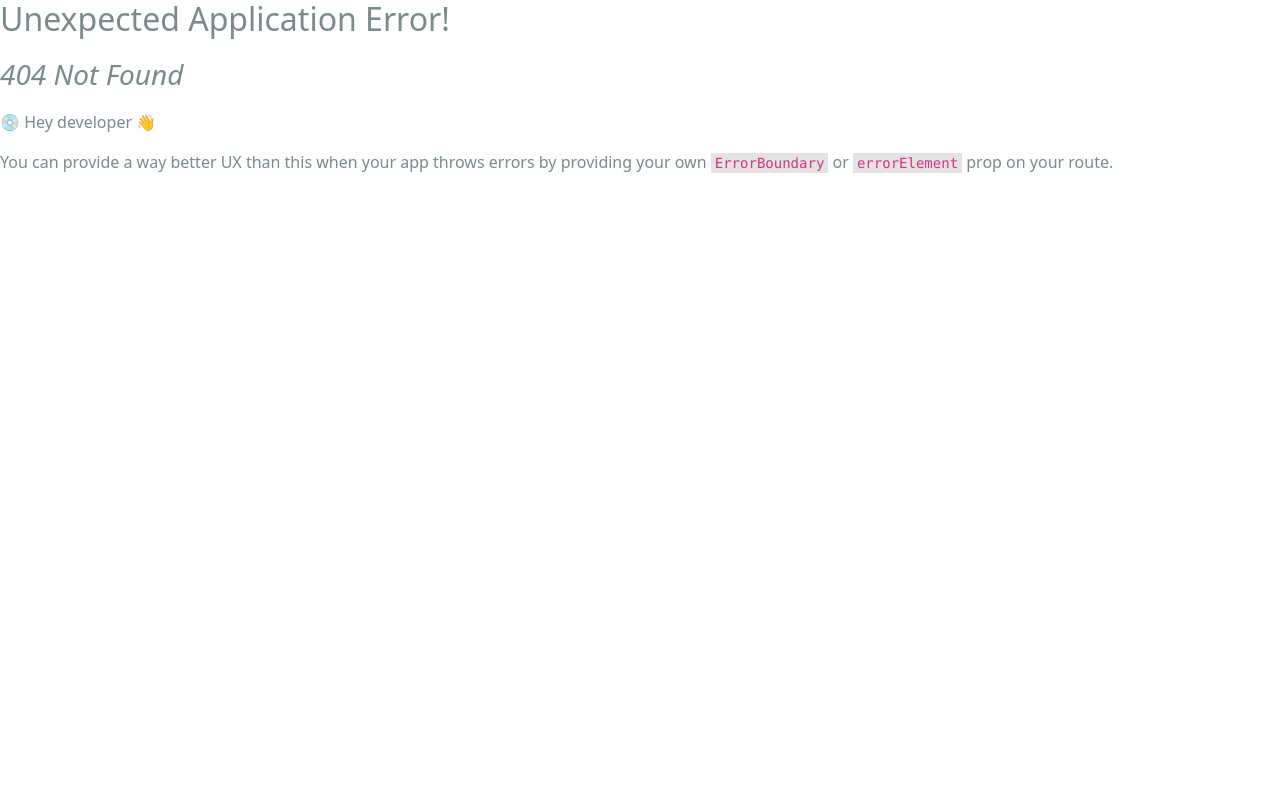
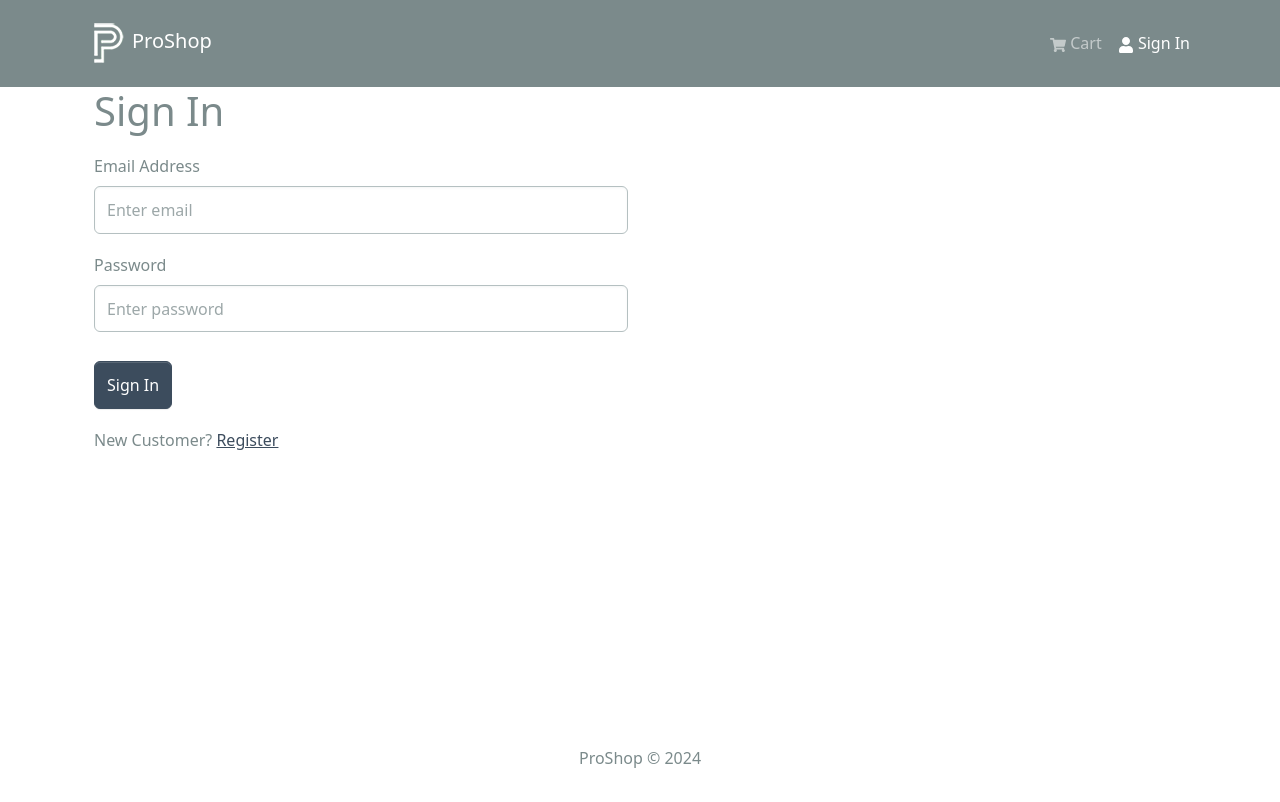
Before and after one commit to Chris-Laughlin/proshop, a React (Create React App) app in the folder frontend/: page /login in a window 1280 px wide. Before the commit this address had no page. Shown: the top 802 px of the page. Built offline with nearby package versions, Linux system fonts and the light colour scheme.

Commit message:
Create the front end for the login Screen.

```diff
--- /dev/null
+++ b/frontend/src/components/FormContainer.jsx
@@ -0,0 +1,15 @@
+import { Container, Row, Col } from 'react-bootstrap'
+
+const FormContainer = ({ children }) => {
+  return (
+    <Container>
+        <Row className='justify-contene-md-center'>
+            <Col xs={12} md={6}>
+                { children }
+            </Col>
+        </Row>
+    </Container>
+  )
+}
+
+export default FormContainer
--- a/frontend/src/index.js
+++ b/frontend/src/index.js
@@ -16,6 +16,7 @@
 import HomeScreen from './screens/HomeScreen';
 import ProductScreen from './screens/ProductSceen';
 import CartScreen from './screens/CartScreen';
+import LoginScreen from './screens/LoginScreen';
 
 const router = createBrowserRouter(
   createRoutesFromElements(
@@ -23,6 +24,7 @@
       <Route index={true} path="/" element={<HomeScreen/>} />
       <Route path="/product/:id" element={<ProductScreen/>} />
       <Route path="/cart" element={<CartScreen/>} />
+      <Route path="/login" element={<LoginScreen/>} />
     </Route>
   )
 )
--- /dev/null
+++ b/frontend/src/screens/LoginScreen.jsx
@@ -0,0 +1,56 @@
+import { useState } from "react";
+import { Link } from "react-router-dom";
+import { Form, Button, Row, Col } from 'react-bootstrap';
+import FormContainer from "../components/FormContainer";
+
+const LoginScreen = () => {
+    const [email, setEmail] = useState('')
+    const [password, setPassword] = useState('')
+
+    const submitHandler = (e) => {
+        e.preventDefault()
+        console.log('submit')
+    }
+
+  return (
+    <FormContainer>
+        <h1>Sign In</h1>
+
+        <Form onSubmit={submitHandler}>
+            <Form.Group controlId="email" className="my-3">
+                <Form.Label>Email Address</Form.Label>
+                <Form.Control
+                    type="email"
+                    placeholder="Enter email"
+                    value={email}
+                    onChange={(e) => setEmail(e.target.value)}>
+
+                    </Form.Control>
+            </Form.Group>
+
+            <Form.Group controlId="password" className="my-3">
+                <Form.Label>Password</Form.Label>
+                <Form.Control
+                    type="password"
+                    placeholder="Enter password"
+                    value={password}
+                    onChange={(e) => setPassword(e.target.value)}>
+
+                    </Form.Control>
+            </Form.Group>
+
+            <Button type="submit" variant="primary" className="mt-2">
+                Sign In
+            </Button>
+        </Form>
+
+        <Row className="py-3">
+            <Col>
+                New Customer? <Link to='/register'>Register</Link>
+            </Col>
+        </Row>
+    </FormContainer>
+  )
+}
+
+export default LoginScreen
--- /dev/null
+++ b/frontend/src/slices/authSlice.js
@@ -0,0 +1,21 @@
+import { createSlice } from '@reduxjs/toolkit'
+
+const initialState = {
+    userInfo: localStorage.getItem('userInfo') ? JSON.parse(localStorage.getItem('userInfo')) : null,
+
+}
+
+const authSlice = createSlice({
+    name: 'auth',
+    initialState,
+    reducers: {
+        setCredentials: (state, action) => {
+            state.userInfo = action.payload;
+            localStorage.setItem('userInfo', JSON.stringify(action.payload));
+        }
+    }
+});
+
+export const { setCredentials } = authSlice.actions;
+
+export default authSlice.reducer;
--- a/frontend/src/store.js
+++ b/frontend/src/store.js
@@ -1,11 +1,14 @@
 import { configureStore } from '@reduxjs/toolkit';
 import { apiSlice } from './slices/apiSlice';
 import cartSliceReducer from './slices/cartSlice';
+import authSliceReducer from './slices/authSlice';
+
 
 const store = configureStore({
     reducer: {
         [apiSlice.reducerPath]: apiSlice.reducer,
         cart: cartSliceReducer,
+        auth: authSliceReducer,
     },
     middleware: (getDefauldMiddleware) => getDefauldMiddleware().concat(apiSlice.middleware),
     devTools: true,
```
Also changed, not shown: frontend/src/slices/usersApiSlice.js (added, +18 -0 lines).
